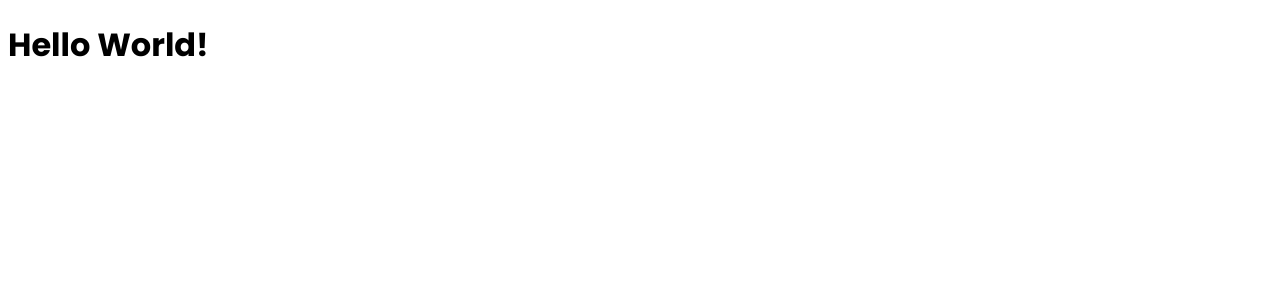
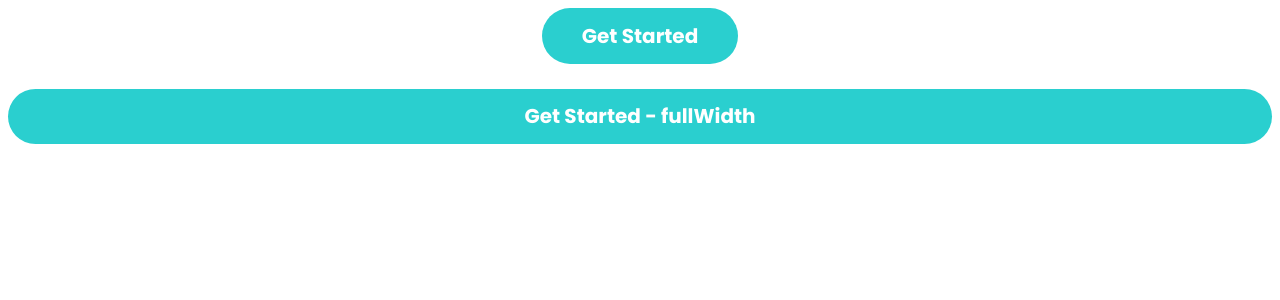
Before and after one commit to p-kosinski/url-shortening-api, a React (Create React App) app: page / in a window 1280 px wide. Shown: the top 300 px of the page. Built offline with nearby package versions, Linux system fonts and the light colour scheme.

Commit message:
Add LinkButton component

```diff
--- a/package.json
+++ b/package.json
@@ -6,6 +6,7 @@
     "@testing-library/jest-dom": "^5.16.4",
     "@testing-library/react": "^13.2.0",
     "@testing-library/user-event": "^13.5.0",
+    "prop-types": "^15.8.1",
     "react": "^18.1.0",
     "react-dom": "^18.1.0",
     "react-scripts": "5.0.1",
--- a/src/App.js
+++ b/src/App.js
@@ -1,11 +1,14 @@
 import './App.scss';
 
-const App = () => {
-  return (
-    <div className='App'>
-      <h1>Hello World!</h1>
+import LinkButton from './components/common/LinkButton/LinkButton';
+
+const App = () => (
+  <div className='App'>
+    <div style={{display: 'grid', justifyItems: 'center'}}>
+      <LinkButton>Get Started</LinkButton><br />
     </div>
-  );
-}
+    <LinkButton fullWidth>Get Started - fullWidth</LinkButton>
+  </div>
+);
 
 export default App;
--- /dev/null
+++ b/src/components/common/LinkButton/LinkButton.js
@@ -0,0 +1,19 @@
+import PropTypes from 'prop-types';
+
+import styles from './LinkButton.module.scss';
+
+const LinkButton = ({ children, fullWidth }) => (
+  <button
+    className={fullWidth ? styles.fullWidth : styles.default}
+  >
+    <>{children}</>
+  </button>
+);
+
+LinkButton.propTypes = {
+  children: PropTypes.string.isRequired,
+  fullWidth: PropTypes.bool,
+  onClick: PropTypes.func,
+};
+
+export default LinkButton;
--- /dev/null
+++ b/src/components/common/LinkButton/LinkButton.module.scss
@@ -0,0 +1,28 @@
+@use '../../../styles/mixins' as mixins;
+@use '../../../styles/variables' as variables;
+
+.default {
+  @include mixins.btn-base();
+  background-color: variables.$color-accent;
+  font-size: 1.25rem;
+  padding-block: 0.8rem;
+  padding-inline: 2.5rem;
+  border-radius: variables.$radius-big;
+  cursor: pointer;
+  transition: variables.$transition;
+
+  @media (hover: hover){
+    &:hover {
+      @include mixins.lighten-bg(variables.$color-accent);
+    }
+  }
+
+  &:active {
+    @include mixins.lighten-bg(variables.$color-accent);
+  }
+}
+
+.fullWidth {
+  @extend .default;
+  width: 100%;
+}
--- a/src/styles/_mixins.scss
+++ b/src/styles/_mixins.scss
@@ -0,0 +1,16 @@
+@use '../styles/variables' as variables;
+
+@mixin btn-reset {
+  border: none;
+  font-family: inherit;
+}
+
+@mixin btn-base {
+  @include btn-reset();
+  color: white;
+  font-weight: variables.$font-weight-bold;
+}
+
+@mixin lighten-bg($color) {
+  background-color: scale-color($color, $lightness: variables.$lighten-amount)
+}
--- a/src/styles/_variables.scss
+++ b/src/styles/_variables.scss
@@ -14,3 +14,9 @@ $font-weight-regular: 500;
 $font-weight-bold: 700;
 
 $font-base-size: 1.125rem;
+
+$radius-big: 2rem;
+
+$lighten-amount: 40%;
+
+$transition: all 0.1s ease-in-out;
```
Also changed, not shown: 1 other file (tests, documents, lock files or other folders).
